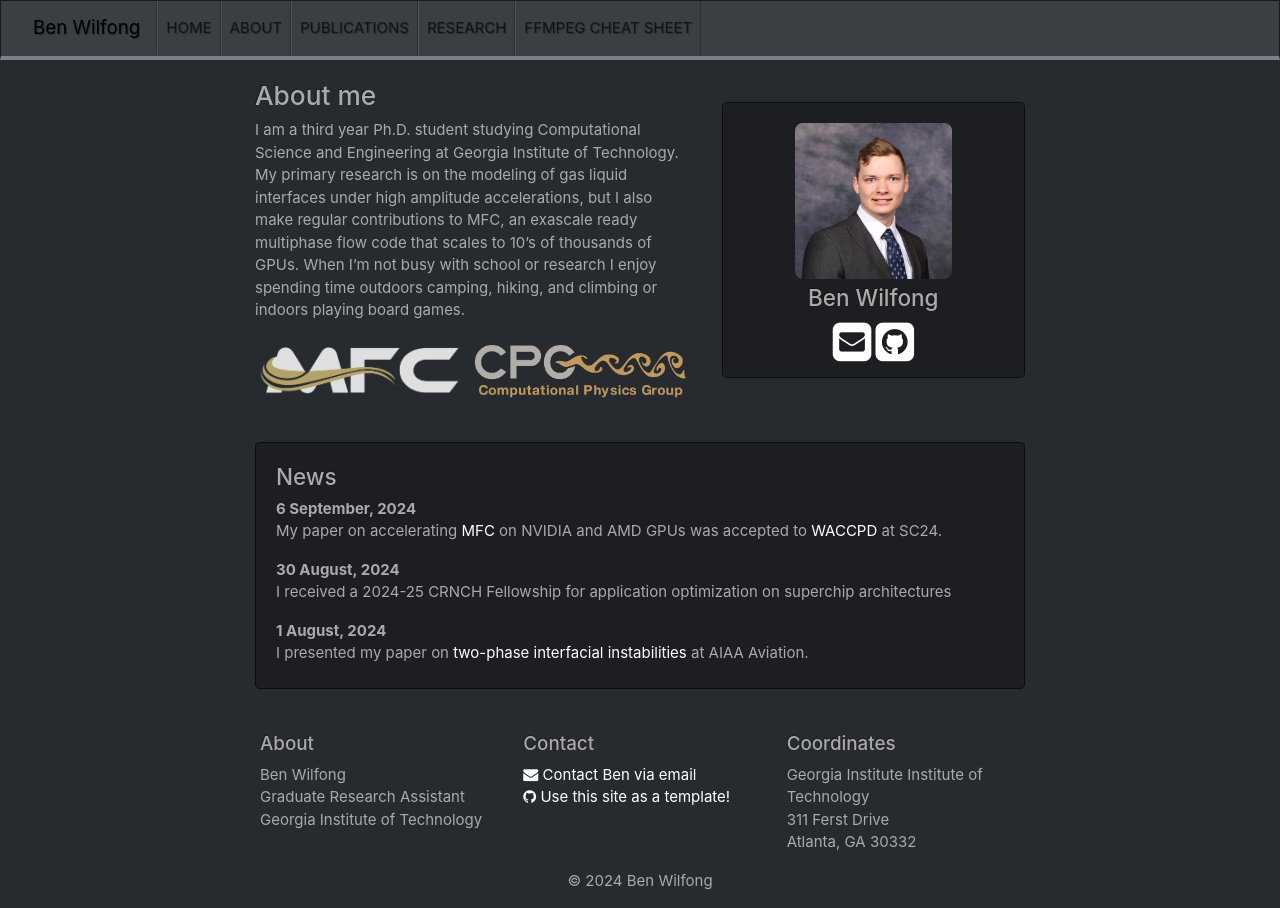
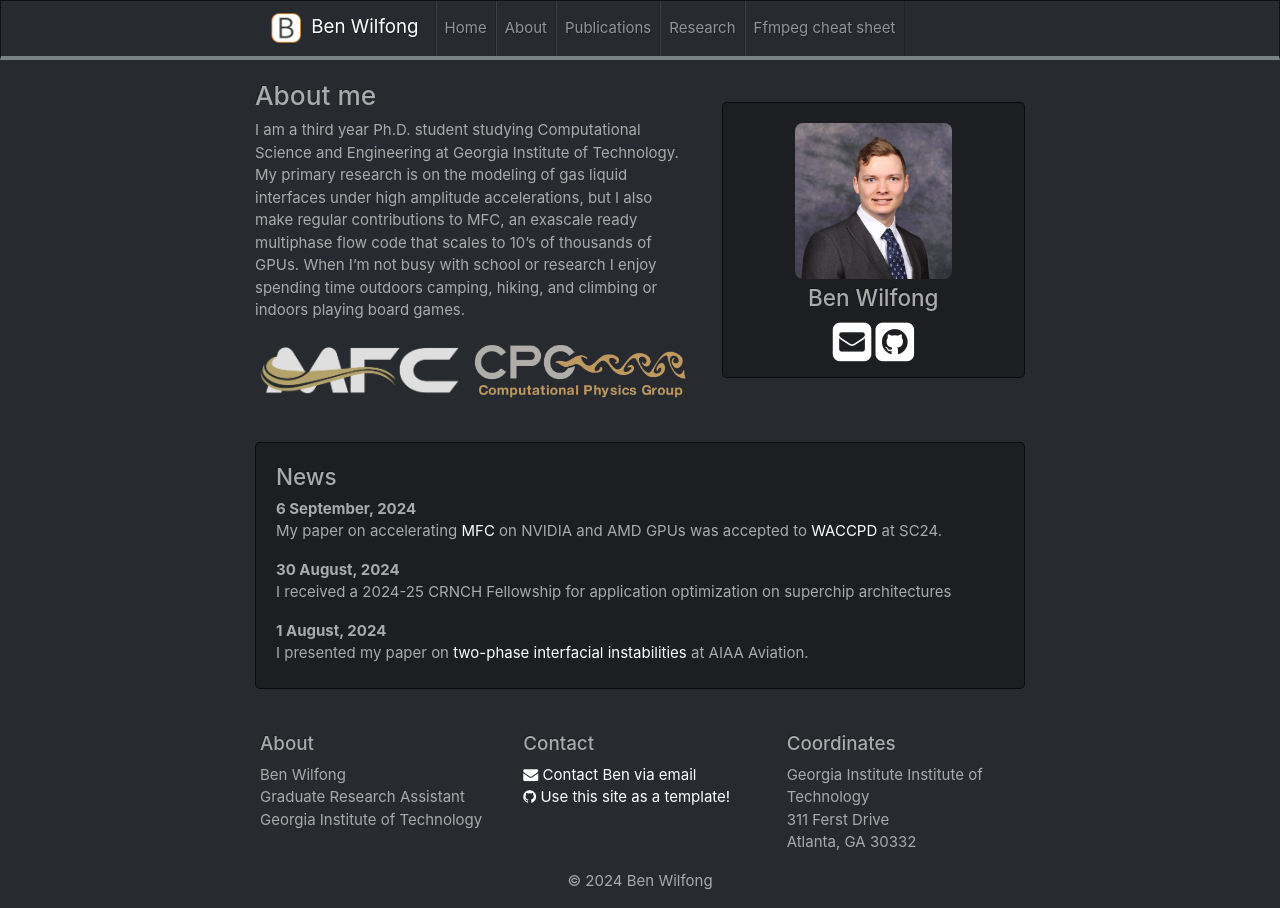
Before and after one commit to wilfonba/wilfonba.github.io, a Jekyll site: the page built from _pages/home.md, in a window 1280 px wide. Built offline with Jekyll 4.4.1, drawn with Linux system fonts in a browser that asks for light colours; nearby versions of some CDN libraries; a style sheet for code colours, icons or effects is not loaded.

Commit message:
fix navbar

```diff
--- a/_includes/header.html
+++ b/_includes/header.html
@@ -1,23 +1,31 @@
 <!-- Google Tag Manager (noscript) -->
-<noscript><iframe src="https://www.googletagmanager.com/ns.html?id={{ site.google_tag_manager }}"
+<noscript><iframe src="https://www.googletagmanager.com/ns.html?id=GTM-5KBZDTG"
 height="0" width="0" style="display:none;visibility:hidden"></iframe></noscript>
 <!-- End Google Tag Manager (noscript) -->
 
-<nav class="navbar sticky-top navbar-expand-lg bg-primary justify-content-center">
+<nav class="navbar sticky-top navbar-expand-md navbar-dark bg-dark justify-content-center">
+    <div class="container-fluid">
     <a class="navbar-brand" href="{{ site.url }}{{ site.baseurl }}/">
-     <!--<img src="{{ site.url }}{{ site.baseurl }}/favicon.ico" width="30" height="30" style="margin-right:5px" class="d-inline-block align-top" alt="">-->
-      {{ site.title | escape }}
+        <img src="{{ site.url }}{{ site.baseurl }}/favicon.ico" width="30" height="30" style="margin-right:5px" class="d-inline-block align-top" alt="">
+        {{ site.title | escape }}
     </a>
-    <button class="toggler navbar-toggler collapsed" type="button" data-bs-toggle="collapse" data-bs-target="#navbarColor02" aria-controls="navbarColor02" aria-expanded="false" aria-label="Toggle navigation">
+    <button class="navbar-toggler" type="button" data-bs-toggle="collapse" data-bs-target="#navbarSupportedContent" aria-controls="navbarSupportedContent" aria-expanded="false" aria-label="Toggle navigation">
         <span class="navbar-toggler-icon"></span>
     </button>
-
-    <div class="collapse navbar-collapse" id="navbarColor03">
-        <div class="navbar-nav mr-auto">
-            <a class="nav-item nav-link" href="{{ site.url }}{{ site.baseurl }}/">HOME</a>
-            {% for page in site.nav_pages %}
-                <a class="nav-item nav-link" href="{{ site.url }}{{ site.baseurl }}/{{page.name}}">{{page.name | upcase }}</a>
-            {% endfor %}
-        </div>
+    <div class="collapse navbar-collapse" id="navbarSupportedContent">
+        <ul class="navbar-nav mr-auto">
+            <li class="nav-item dropdown">
+                <li class="nav-item">
+                  <a class="nav-link" href="{{ site.url }}{{ site.baseurl }}/">Home</a>
+                </li>
+                {% for page in site.nav_pages %}
+                    <li class="nav-item">
+                        <a class="nav-link" href="{{ site.url }}{{ site.baseurl }}/{{page.name}}">{{page.name | capitalize}}</a>
+                    </li>
+                {% endfor %}
+                <!-- <a class="nav-link" href="{{ site.url }}{{ site.baseurl }}/GSCS22">GSCS22</a> -->
+            </li>
+        </ul>
+    </div>
     </div>
 </nav>
```
